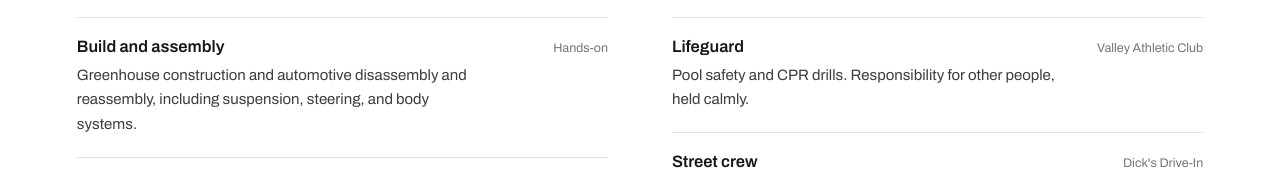
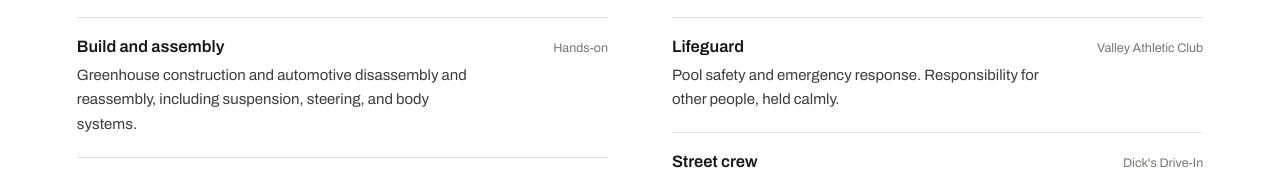
Before and after one commit to addisonfelizola/engineering-portfolio, a plain HTML site: page index.html in a window 1280 px wide. Shown: the part 5461-5631 px from the top of the page. Drawn offline with Linux system fonts and the light colour scheme.

Commit message:
Update lifeguard line to emergency response wording

```diff
--- a/index.html
+++ b/index.html
@@ -628,7 +628,7 @@
         </div>
         <div class="list-item rv">
           <div class="li-head"><h4>Lifeguard</h4><span class="tag">Valley Athletic Club</span></div>
-          <p>Pool safety and CPR drills. Responsibility for other people, held calmly.</p>
+          <p>Pool safety and emergency response. Responsibility for other people, held calmly.</p>
         </div>
         <div class="list-item rv">
           <div class="li-head"><h4>Street crew</h4><span class="tag">Dick's Drive-In</span></div>
```
